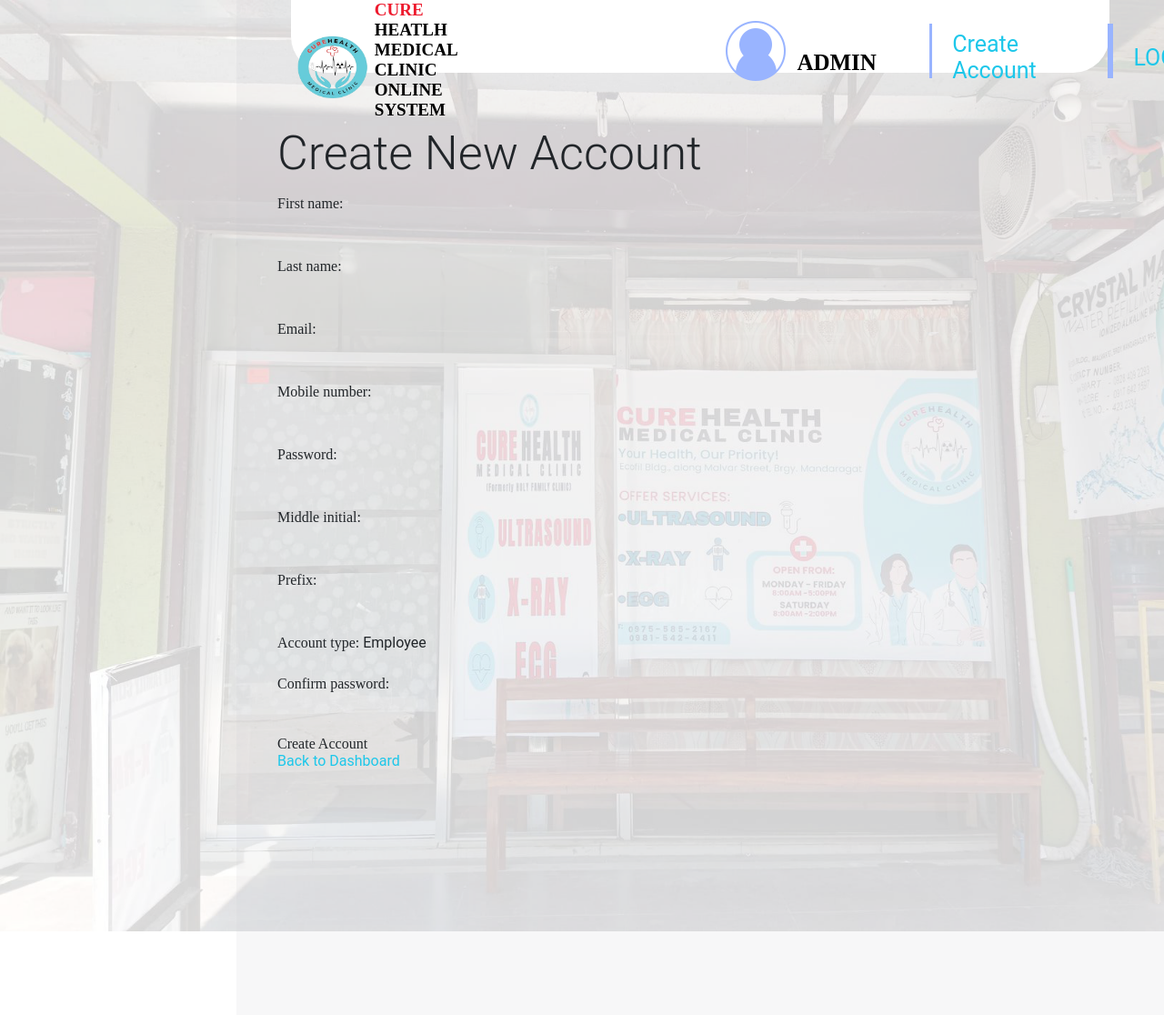
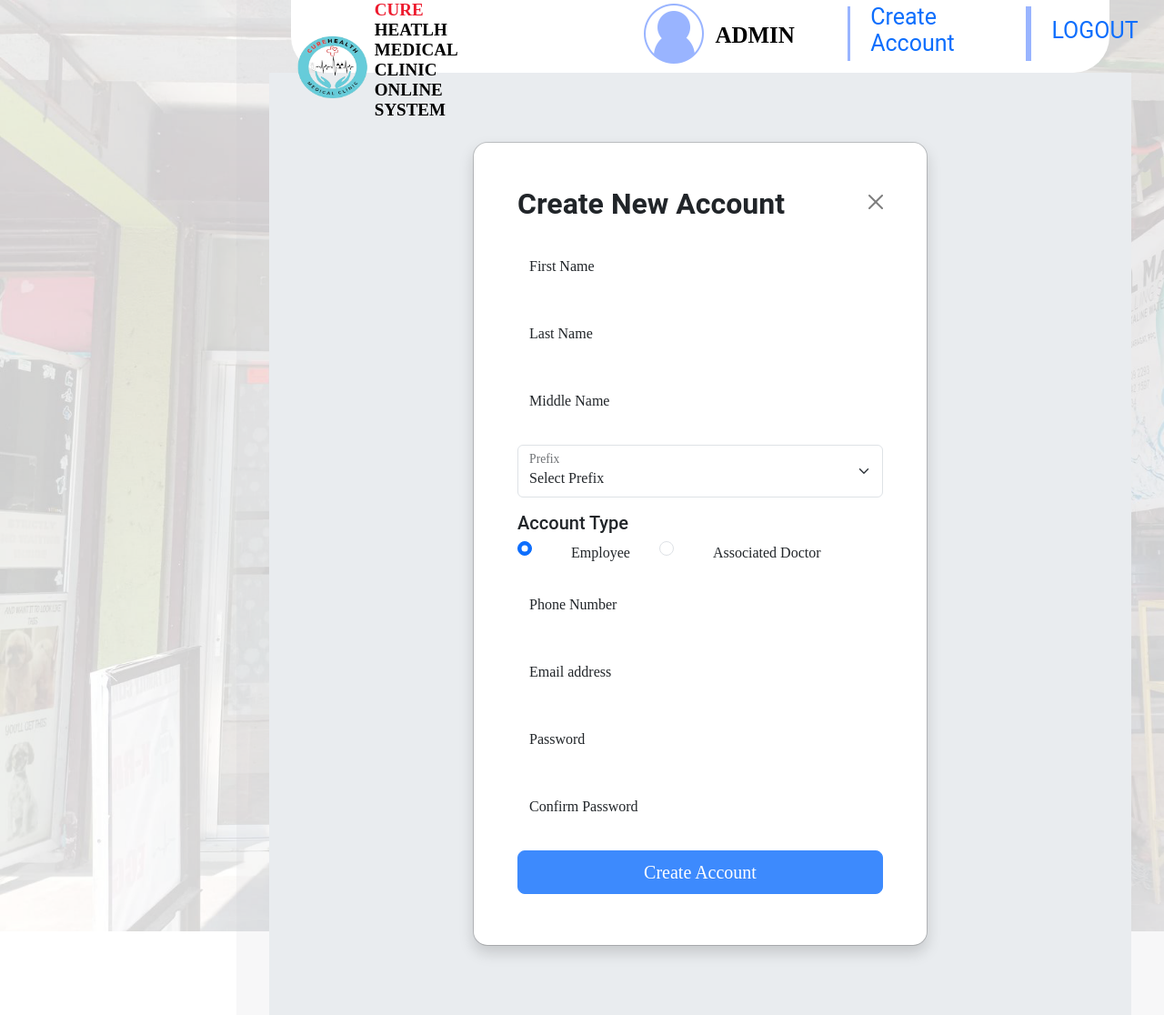
Before and after one commit to AdrianGabuco/capstone, a Django app: page /create_account/ in a window 1280 px wide. Shown: the whole page at 91% size. Run offline with Django 5.2, Linux system fonts and the light colour scheme; some libraries are stand-ins or nearby versions; some web fonts are replaced.

Commit message:
Create Account UI Fix!

```diff
--- a/chmc_wbms/static/css/admin_dashboard.css
+++ b/chmc_wbms/static/css/admin_dashboard.css
@@ -1,3 +1,9 @@
+body {
+    min-height: 100vh;
+    position: relative;
+    margin: 0;
+}
+
 .bg_dashboard {
     height: 1024px;
     background-color: var(--white_a700);
@@ -12,3 +18,24 @@
         padding: 20px;
     }
 }
+
+.gradient-custom {
+    /* fallback for old browsers */
+    background: #f093fb;
+
+    /* Chrome 10-25, Safari 5.1-6 */
+    background: -webkit-linear-gradient(to bottom right, rgba(240, 147, 251, 1), rgba(245, 87, 108, 1));
+
+    /* W3C, IE 10+/ Edge, Firefox 16+, Chrome 26+, Opera 12+, Safari 7+ */
+    background: linear-gradient(to bottom right, rgba(240, 147, 251, 1), rgba(245, 87, 108, 1))
+    }
+
+    .card-registration .select-input.form-control[readonly]:not([disabled]) {
+    font-size: 1rem;
+    line-height: 2.15;
+    padding-left: .75em;
+    padding-right: .75em;
+    }
+    .card-registration .select-arrow {
+    top: 13px;
+    }
--- a/chmc_wbms/static/css/styles1.css
+++ b/chmc_wbms/static/css/styles1.css
@@ -259,7 +259,7 @@
 
 .rowprofileicono {
     margin-top: 4px;
-    width: 30%;
+    width: 50%;
     display: flex;
     justify-content: center;
     align-items: center;
--- a/chmc_wbms/templates/admin/admin_base.html
+++ b/chmc_wbms/templates/admin/admin_base.html
@@ -16,7 +16,7 @@
     <link rel="stylesheet" href="https://stackpath.bootstrapcdn.com/bootstrap/4.3.1/css/bootstrap.min.css" integrity="sha384-ggOyR0iXCbMQv3Xipma34MD+dH/1fQ784/j6cY/iJTQUOhcWr7x9JvoRxT2MZw1T" crossorigin="anonymous">
     <link href="{% static 'assets/css/bootstrap.min.css' %}" rel="stylesheet" />
     <link href="{% static 'assets/css/light-bootstrap-dashboard.css' %} " rel="stylesheet" />
-
+    <link href="https://cdn.jsdelivr.net/npm/bootstrap@5.3.3/dist/css/bootstrap.min.css" rel="stylesheet" integrity="sha384-QWTKZyjpPEjISv5WaRU9OFeRpok6YctnYmDr5pNlyT2bRjXh0JMhjY6hW+ALEwIH" crossorigin="anonymous">
     <link href="{% static 'assets/css/demo.css' %}" rel="stylesheet" />
 
     <link rel="stylesheet" href="{% static 'css/font.css' %}">
@@ -24,6 +24,20 @@
     <link rel="stylesheet" href="{% static 'css/admin_dashboard.css' %}">
     <link rel="stylesheet" href="{% static 'css/components.css' %}">
     <link rel="stylesheet" href="{% static 'css/styles1.css' %}">
+
+    <script>
+        // Function to check if passwords match
+        function validatePassword() {
+            const password = document.getElementById("floatingPassword").value;
+            const confirmPassword = document.getElementById("floatingConfirmPassword").value;
+
+            if (password !== confirmPassword) {
+                alert("Passwords do not match!");
+                return false; // Prevents form submission
+            }
+            return true; // Allows form submission
+        }
+      </script>
 </head>
 
 <body>
@@ -36,7 +50,7 @@
         </div> -->
         <div class="main-panel">
             {% include 'admin/includes/admin_navbar.html' %}
-            <div class="content">
+            <div class="container">
                 <div class="container-fluid">
                     <div class="section">
                         <main>
@@ -48,6 +62,7 @@
                 </div>
     </div>
 </body>
+<script src="https://cdn.jsdelivr.net/npm/bootstrap@5.3.3/dist/js/bootstrap.bundle.min.js" integrity="sha384-YvpcrYf0tY3lHB60NNkmXc5s9fDVZLESaAA55NDzOxhy9GkcIdslK1eN7N6jIeHz" crossorigin="anonymous"></script>
 <script src="{% static 'assets/js/core/jquery.3.2.1.min.js' %}" type="text/javascript"></script>
 <script src="{% static 'assets/js/core/popper.min.js' %}" type="text/javascript"></script>
 <script src="{% static 'assets/js/core/bootstrap.min.js' %}" type="text/javascript"></script>
--- a/chmc_wbms/templates/admin/create_account.html
+++ b/chmc_wbms/templates/admin/create_account.html
@@ -4,12 +4,76 @@
 
 {% block content %}
 <div class="container">
-    <h1>Create New Account</h1>
     <form method="post">
         {% csrf_token %}
-        {{ form.as_p }}
-        <button type="submit">Create Account</button>
-    </form>
-    <a href="{% url 'admin_dashboard' %}">Back to Dashboard</a>
+        <div class="b-example-divider"></div>
+
+<div class="modal modal-sheet position-static d-block bg-body-secondary p-4 py-md-5" tabindex="-1" role="dialog" id="modalSignin">
+  <div class="modal-dialog" role="document">
+    <div class="modal-content rounded-4 shadow">
+      <div class="modal-header p-5 pb-4 border-bottom-0">
+        <h1 class="fw-bold mb-0 fs-2">Create New Account</h1>
+        <a href="{% url 'admin_dashboard' %}">
+          <button type="button" class="btn-close" data-bs-dismiss="modal" aria-label="Close"></button>
+        </a>
+      </div>
+
+      <div class="modal-body p-5 pt-0">
+        <form>
+          <div class="form-floating mb-3">
+            <input name="first_name" type="text" class="form-control rounded-3" id="floatingFirst" placeholder="First Name">
+            <label for="floatingFirst">First Name</label>
+          </div>
+          <div class="form-floating mb-3">
+            <input name="last_name" type="text" class="form-control rounded-3" id="floatingLast" placeholder="Last Name">
+            <label for="floatingLast">Last Name</label>
+          </div>
+          <div class="form-floating mb-3">
+            <input name="middle_initial" type="text" class="form-control rounded-3" id="floatingMiddle" placeholder="Middle Name">
+            <label for="floatingMiddle">Middle Name</label>
+          </div>
+          <div class="form-floating mb-3">
+            <select id="prefix" name="prefix" class="form-select" required>
+                <option value="" selected>Select Prefix</option>
+                <option value="Jr.">Jr.</option>
+                <option value="II">II</option>
+                <option value="III">III</option>
+            </select>
+            <label for="prefix" class="form-label">Prefix</label>
+          </div>
+          <div class="mb-3">
+            <h5 class="mb-2">Account Type</h5>
+            <div class="form-check form-check-inline">
+                <input type="radio" class="form-check-input" name="accountType" id="accountEmployee" value="Employee" checked>
+                <label class="form-check-label" for="accountEmployee">Employee</label>
+            </div>
+            <div class="form-check form-check-inline">
+                <input type="radio" class="form-check-input" name="accountType" id="accountDoctor" value="Associated Doctor">
+                <label class="form-check-label" for="accountDoctor">Associated Doctor</label>
+            </div>
+        </div>
+        <div class="form-floating mb-3">
+          <input type="tel" class="form-control rounded-3" id="floatingPhone" placeholder="Phone Number" name="phone" required>
+          <label for="floatingPhone">Phone Number</label>
+        </div>
+          <div class="form-floating mb-3">
+            <input type="email" class="form-control rounded-3" id="floatingInput" placeholder="Email">
+            <label for="floatingInput">Email address</label>
+          </div>
+          <div class="form-floating mb-3">
+            <input type="password" class="form-control rounded-3" id="floatingPassword" placeholder="Password">
+            <label for="floatingPassword">Password</label>
+          </div>
+          <div class="form-floating mb-3">
+            <input type="password" class="form-control rounded-3" id="floatingConfirmPassword" placeholder="Confirm Password" required>
+            <label for="floatingConfirmPassword">Confirm Password</label>
+          </div>
+          <button class="w-100 mb-2 btn btn-lg rounded-3 btn-primary" type="submit">Create Account</button>
+        </form>
+      </div>
+    </div>
+  </div>
 </div>
+
+
 {% endblock %}
```
Also changed, not shown: chmc_wbms/db.sqlite3, chmc_wbms/static/image/BG1.png (added).
